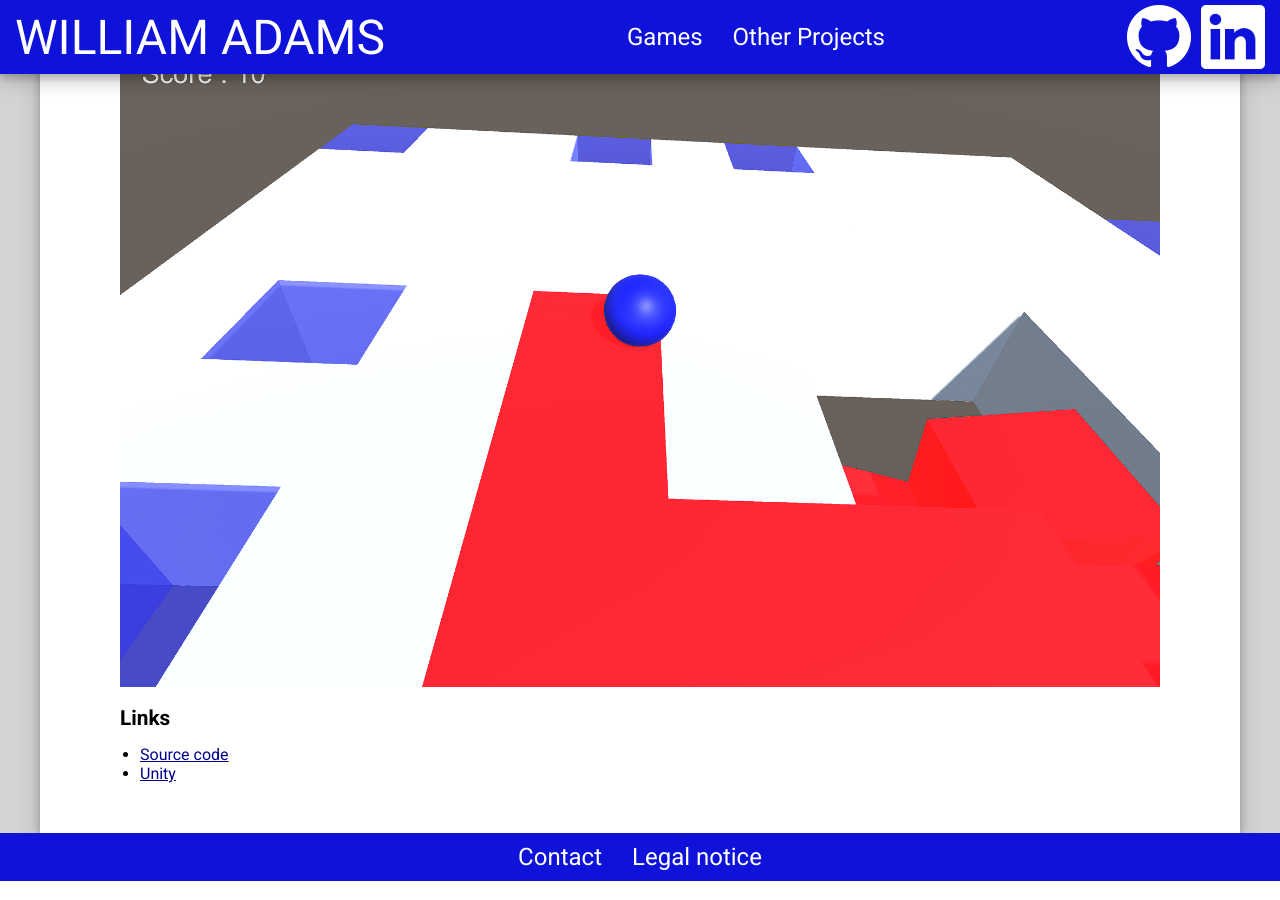
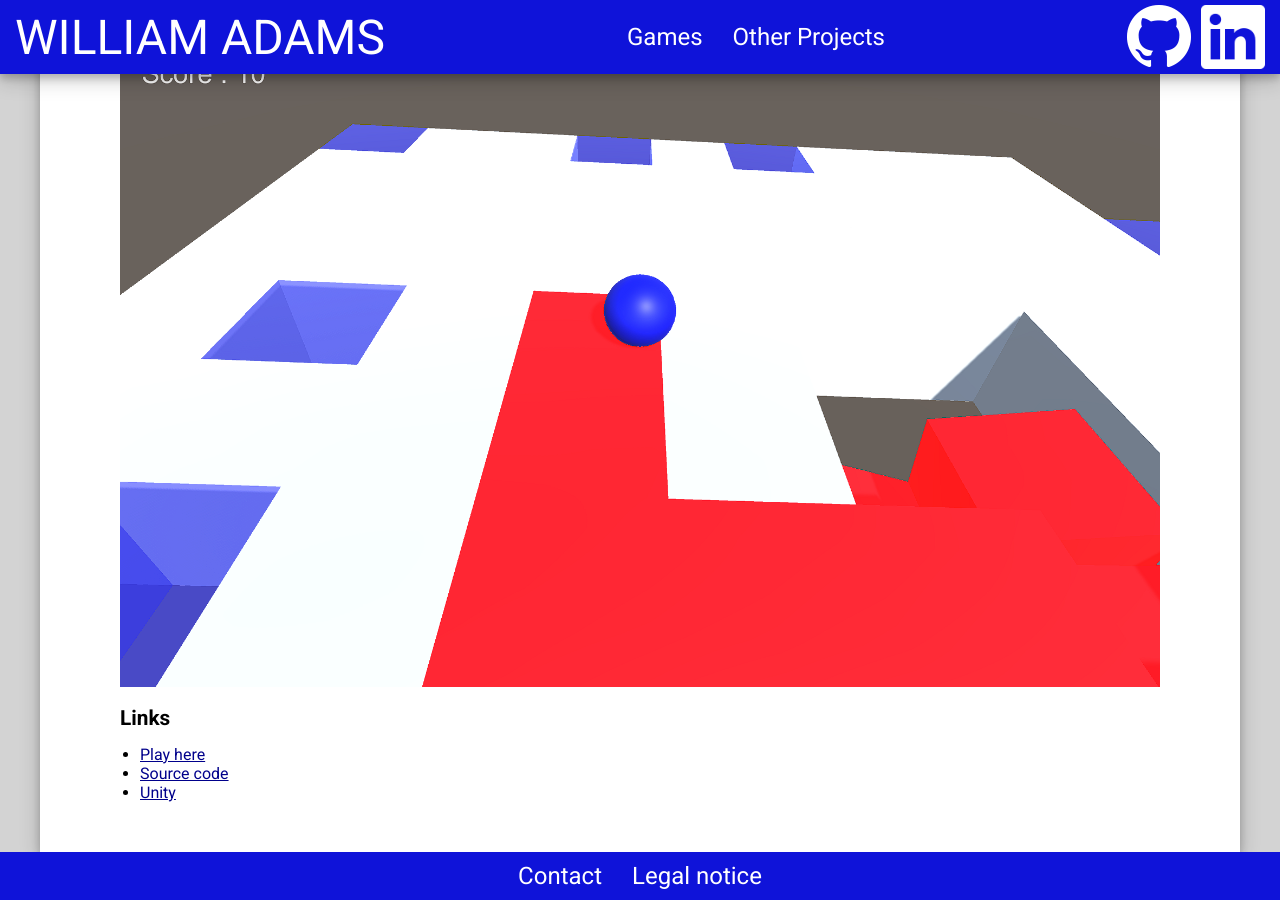
Before and after one commit to WillTheWizard42/WillTheWizard42.github.io, a Jekyll site: the page built from _solo-games/block-faller.md, in a window 1280 px wide and 900 px high, scrolled down 510 px. Built offline with Jekyll 4.4.1, drawn with Linux system fonts in a browser that asks for light colours.

Commit message:
Added play link and source code link to block faller

```diff
--- a/_solo-games/block-faller.md
+++ b/_solo-games/block-faller.md
@@ -19,5 +19,6 @@ This was more of a learning experience for me rather than trying to make a full
 
 #### Links
 
-- [Source code](https://gitlab.com/adamsw/block-faller)
+- [Play here](https://willthewizard42.itch.io/block-faller)
+- [Source code](https://github.com/WillTheWizard42/Block-faller)
 - [Unity](https://unity.com/)
```
